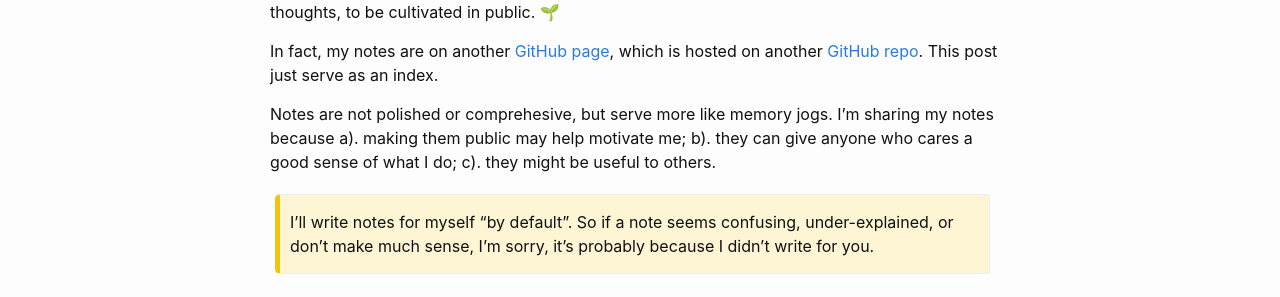
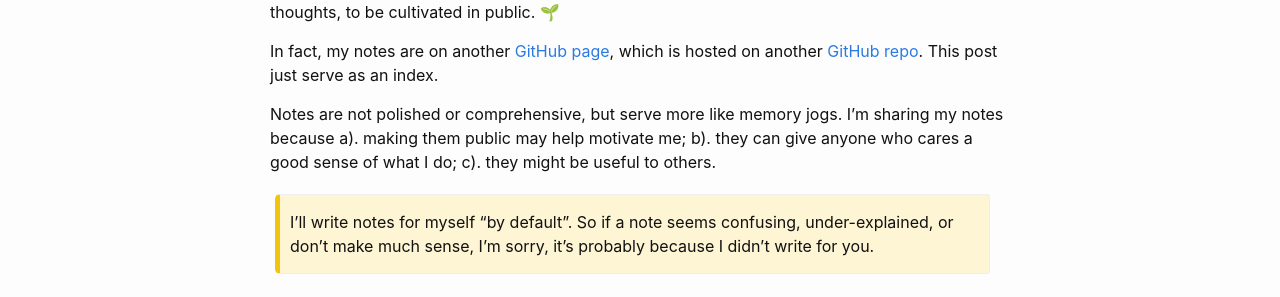
Before and after one commit to qiaohuang/qiaohuang.github.io, a Jekyll site: the page built from projects/_posts/2021-09-28-my-notes.markdown, in a window 1280 px wide. Shown: the part 224-521 px from the top of the page. Built offline with Jekyll 4.4.1, drawn with Linux system fonts in a browser that asks for light colours; nearby versions of some CDN libraries.

Commit message:
Update projects

```diff
--- a/projects/_posts/2021-09-28-my-notes.markdown
+++ b/projects/_posts/2021-09-28-my-notes.markdown
@@ -10,7 +10,7 @@ Welcome to __[my notes](/notes)__ — a digital garden where share notes of my l
 
 In fact, my notes are on another [GitHub page](https://www.uniqiao.com/notes/), which is hosted on another [GitHub repo](https://github.com/qiaohuang/notes). This post just serve as an index.
 
-Notes are not polished or comprehesive, but serve more like memory jogs. I'm sharing my notes because a). making them public may help motivate me; b). they can give anyone who cares a good sense of what I do; c). they might be useful to others.
+Notes are not polished or comprehensive, but serve more like memory jogs. I'm sharing my notes because a). making them public may help motivate me; b). they can give anyone who cares a good sense of what I do; c). they might be useful to others.
 
 {: .box-warning}
 I'll write notes for myself "by default". So if a note seems confusing, under-explained, or don't make much sense,  I'm sorry, it's probably because I didn't write for you.
```
Also changed, not shown: projects/_posts/2021-10-23-my-jupyter-notebooks.markdown (deleted, +0 -11 lines), projects/_posts/2022-01-15-my-jupyter-notebooks.markdown (added, +17 -0 lines), projects/assets/images/actions-logo.png (added), projects/assets/images/fastai-logo.png (added).
